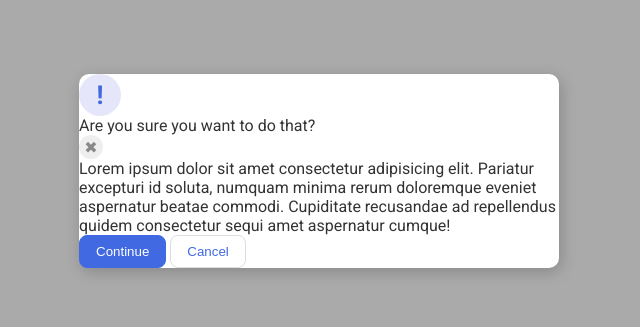
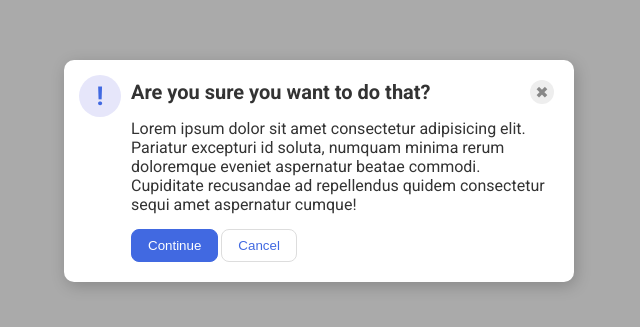
Before and after one commit to ericjaysalan/the-odin-project, a plain HTML site: page css-exercises/flex/05-flex-modal/index.html in a window 1280 px wide. Shown: the part 229-556 px from the top of the page, without its empty margins (321-961 px from the left). Drawn offline with Linux system fonts and the light colour scheme.

Commit message:
Finished flex exercise-05

```diff
--- a/css-exercises/flex/05-flex-modal/index.html
+++ b/css-exercises/flex/05-flex-modal/index.html
@@ -10,11 +10,17 @@
 <body>
   <div class="modal">
     <div class="icon">!</div>
-    <div class="header">Are you sure you want to do that?</div>
-    <div class="close-button">✖</div>
-    <div class="text">Lorem ipsum dolor sit amet consectetur adipisicing elit. Pariatur excepturi id soluta, numquam minima rerum doloremque eveniet aspernatur beatae commodi. Cupiditate recusandae ad repellendus quidem consectetur sequi amet aspernatur cumque!</div>
-    <button class="continue">Continue</button>
-    <button class="cancel">Cancel</button>
+    <div class="flex-column">
+      <div class="flex-row">
+        <div class="header">Are you sure you want to do that?</div>
+        <div class="close-button">✖</div>
+      </div>
+      <div class="text">Lorem ipsum dolor sit amet consectetur adipisicing elit. Pariatur excepturi id soluta, numquam minima rerum doloremque eveniet aspernatur beatae commodi. Cupiditate recusandae ad repellendus quidem consectetur sequi amet aspernatur cumque!</div>
+      <div class="buttons">
+        <button class="continue">Continue</button>
+        <button class="cancel">Cancel</button>
+      </div>
+    </div>
   </div>
 </body>
 </html>
--- a/css-exercises/flex/05-flex-modal/style.css
+++ b/css-exercises/flex/05-flex-modal/style.css
@@ -20,6 +20,33 @@ body {
   width: 480px;
   border-radius: 10px;
   box-shadow: 2px 4px 16px rgba(0,0,0,.2);
+  padding: 15px;
+  display: flex;
+  gap: 5px;
+}
+
+.flex-column{
+  padding: 5px;
+  display: flex;
+  flex-direction: column;
+  gap: 15px;
+}
+
+.flex-row {
+  display: flex;
+  justify-content: space-between;
+  align-items: center;
+}
+
+.buttons {
+  display: flex;
+  justify-content: flex-start;
+  gap: 3px;
+}
+
+.header {
+  font-weight: bold;
+  font-size: 20px;
 }
 
 .icon {
@@ -33,6 +60,7 @@ body {
   display: flex;
   align-items: center;
   justify-content: center;
+  flex: 1 0 auto;
 }
 
 .close-button {
@@ -51,6 +79,7 @@ body {
 button {
   padding: 8px 16px;
   border-radius: 8px;
+
 }
 
 button.continue {
```
